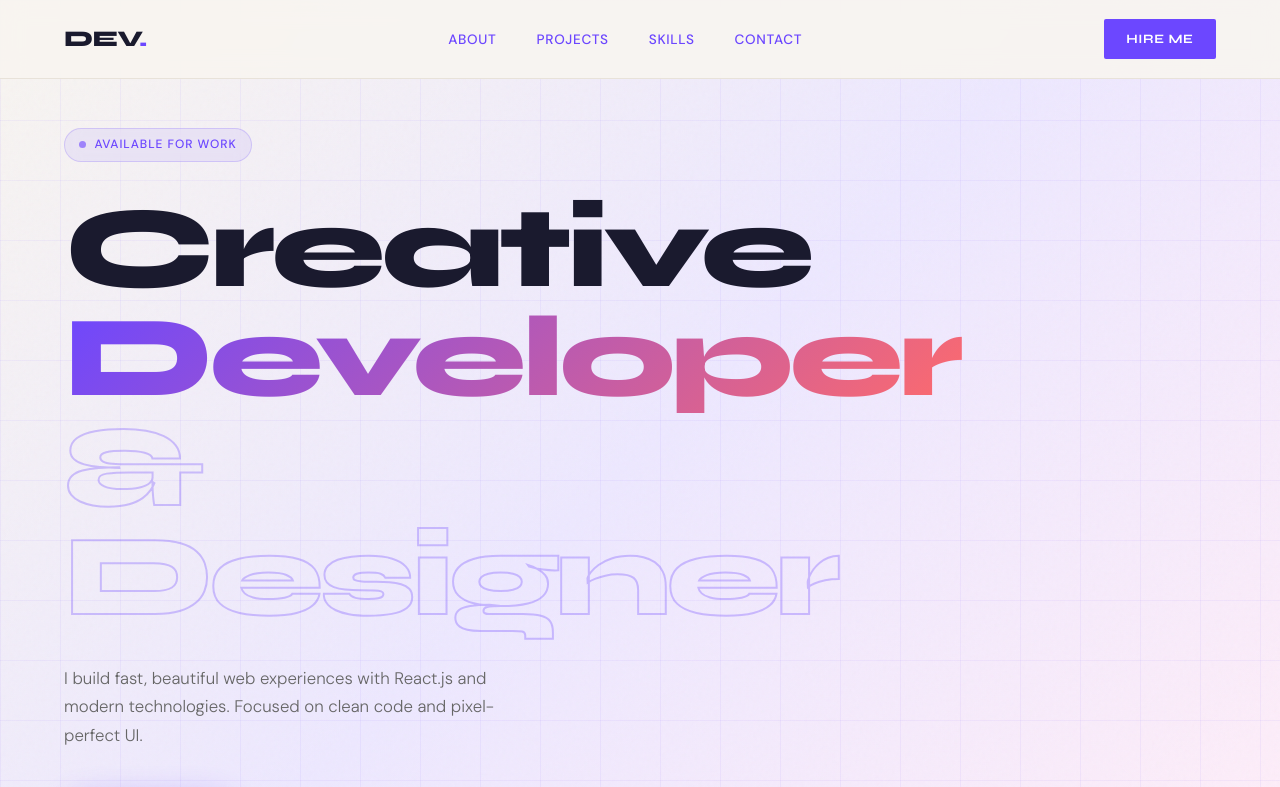
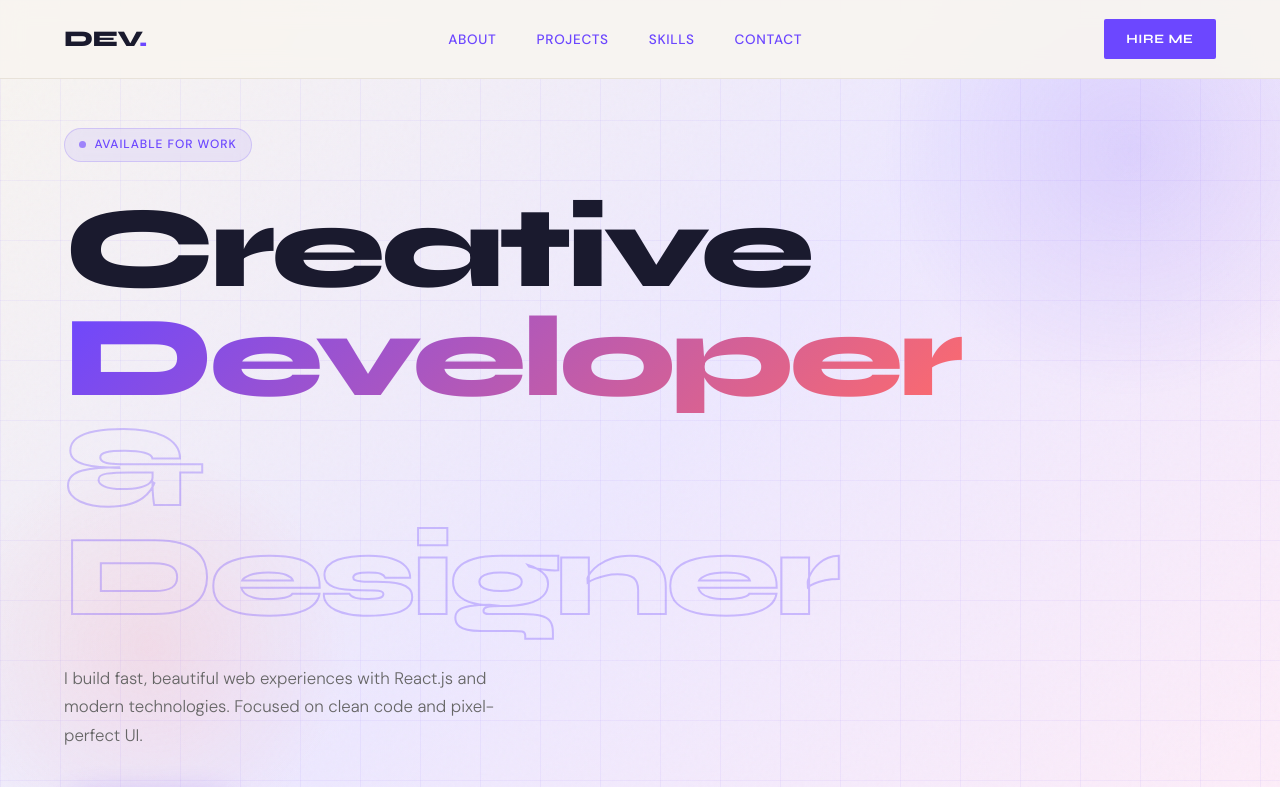
Before and after one commit to Riyayadav12345/portfolio, a React (Vite) app: page / in a window 1280 px wide. Shown: the top 787 px of the page. Built offline with nearby package versions, Linux system fonts and the light colour scheme.

Commit message:
Add blob elements to Hero component

```diff
--- a/Hero.jsx
+++ b/Hero.jsx
@@ -5,6 +5,8 @@ export default function Hero() {
     <section className={styles.hero} id="about">
       <div className={styles.noise} />
       <div className={styles.grid} />
+      <div className={styles.blob1} />
+      <div className={styles.blob2} />
 
       <div className={styles.content}>
         <div className={styles.badge}>
```
